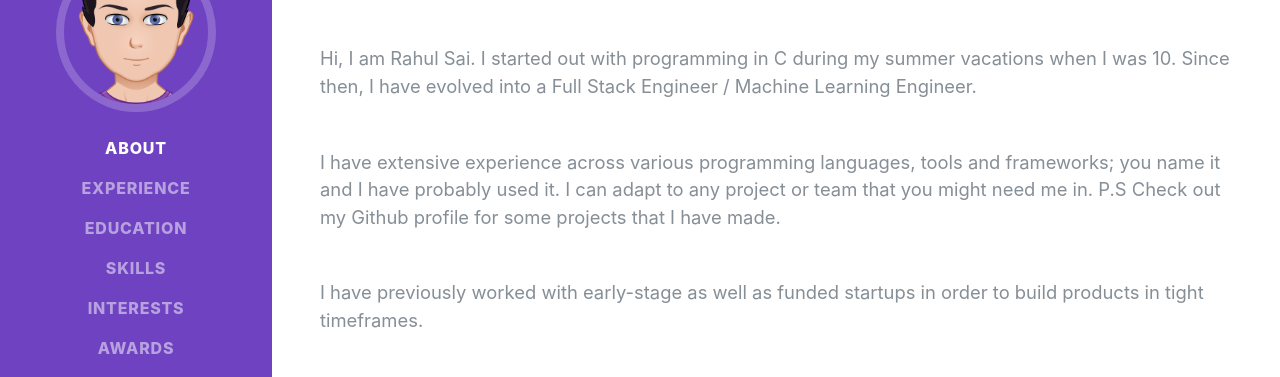
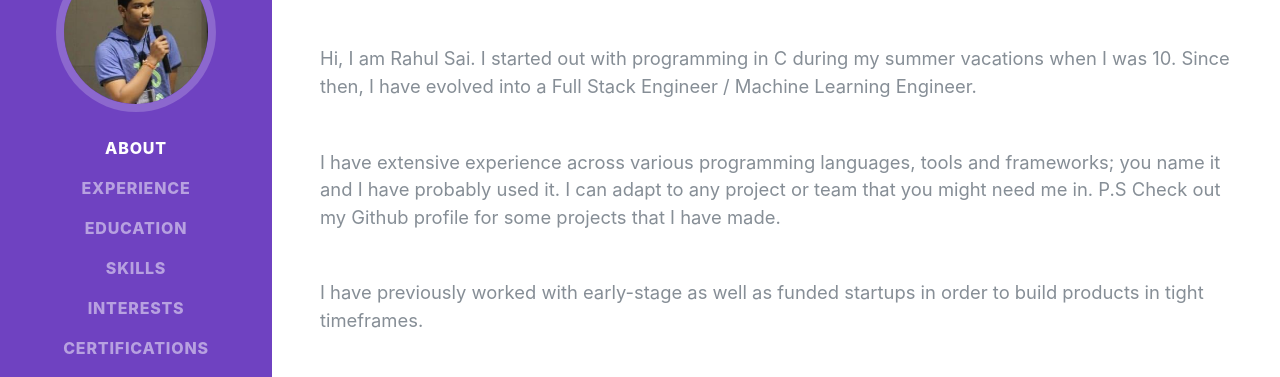
Before and after one commit to rahulsai1999/portfolio, a Gatsby site: page / in a window 1280 px wide. Shown: the part 244-621 px from the top of the page. Built offline with nearby package versions, Linux system fonts and the light colour scheme; Gatsby itself is replaced by a stand-in of ours; a web font is replaced by a local one.

Commit message:
updates on portfolio

```diff
--- a/src/components/Sidebar.js
+++ b/src/components/Sidebar.js
@@ -2,7 +2,7 @@ import React, { Component } from 'react';
 import Scrollspy from 'react-scrollspy';
 import Scroll from './Scroll';
 
-import avatar from '../assets/images/avatar.png';
+import avatar from '../assets/images/34063423.jpg';
 import config from '../../config';
 
 export class Sidebar extends Component {
@@ -15,7 +15,7 @@ export class Sidebar extends Component {
         { content: 'Education', href: 'education' },
         { content: 'Skills', href: 'skills' },
         { content: 'Interests', href: 'interests' },
-        { content: 'Awards', href: 'awards' },
+        { content: 'Certifications', href: 'cert' },
       ],
       isCollapsed: true,
     };
@@ -50,7 +50,7 @@ export class Sidebar extends Component {
         <button
           className={`navbar-toggler navbar-toggler-right ${
             isCollapsed ? 'collapsed' : ''
-            }`}
+          }`}
           type="button"
           data-toggle="collapse"
           aria-controls="navbarSupportedContent"
@@ -60,8 +60,10 @@ export class Sidebar extends Component {
         >
           <span className="navbar-toggler-icon"></span>
         </button>
-        <div className={`collapse navbar-collapse ${isCollapsed ? '' : 'show'}`}
-          id="navbarSupportedContent">
+        <div
+          className={`collapse navbar-collapse ${isCollapsed ? '' : 'show'}`}
+          id="navbarSupportedContent"
+        >
           <Scrollspy
             items={tabs.map(s => s.href)}
             currentClassName="active"
--- a/src/pages/index.js
+++ b/src/pages/index.js
@@ -268,7 +268,7 @@ const IndexPage = () => (
 
       <section
         className="resume-section p-3 p-lg-5 d-flex align-items-center"
-        id="awards"
+        id="cert"
       >
         <div className="w-100">
           <h2 className="mb-5">Certifications</h2>
```
Also changed, not shown: README.md, src/assets/images/34063423.jpg (renamed from 34063423.jpg).
